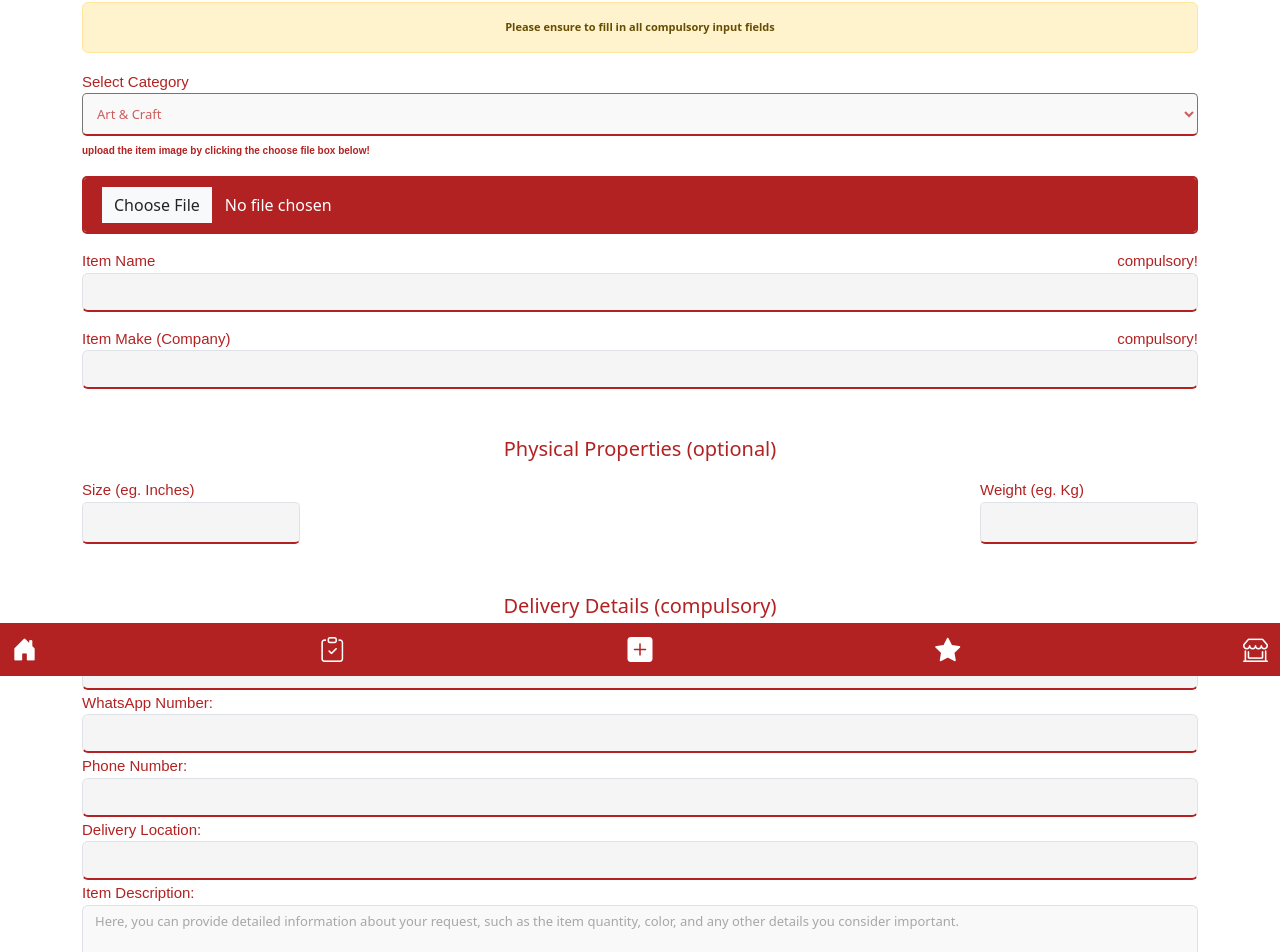
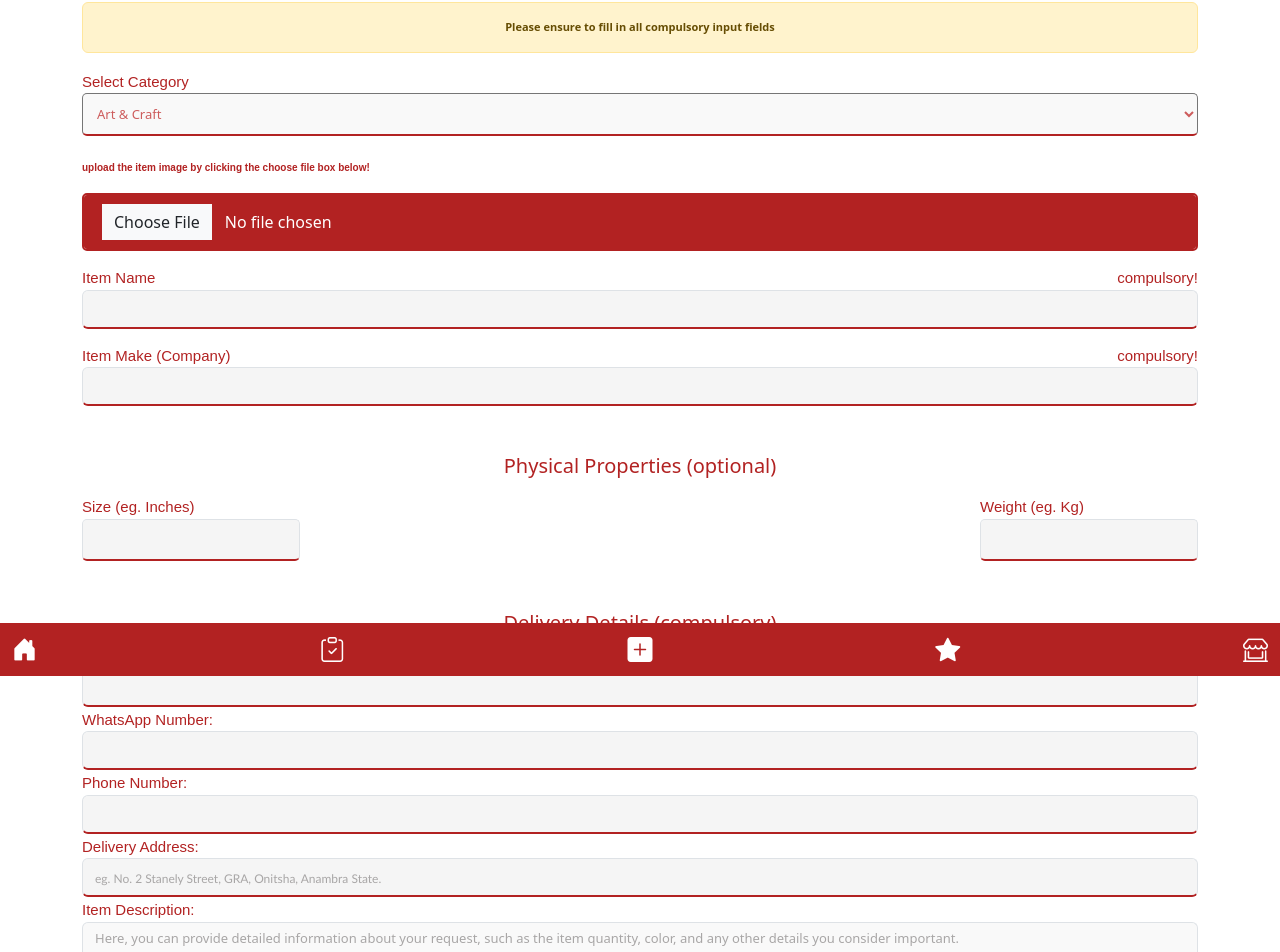
Before and after one commit to Ojukwu-Valentine1933/Supply-King, a React (Create React App) app: page /dashboard/order in a window 1280 px wide. Shown: the part 124-1076 px from the top of the page. Built offline with nearby package versions, Linux system fonts and the light colour scheme; a web font is replaced by a local one.

Commit message:
some more modifications

```diff
--- a/src/components/AllRoundComponents/OrderComponent.js
+++ b/src/components/AllRoundComponents/OrderComponent.js
@@ -3,6 +3,10 @@ import categories from "../../helpers/categories";
 import PictureUpload from "../../helpers/PictureUpload";
 
 const OrderComponent = () => {
+
+  const storeOrderDetails = {
+
+  }
   return (
     <div className={`container ${styles.order_div}`}>
       <h1 className="mt-5 text-center">Order</h1>
@@ -26,7 +30,7 @@ const OrderComponent = () => {
           </select>
         </div>
         <div>
-          <label
+          <label className="mt-4"
             style={{ fontSize: "10px", color: "#b22222", fontWeight: "600" }}
           >
             upload the item image by clicking the choose file box below!
@@ -82,8 +86,8 @@ const OrderComponent = () => {
             <input className={`form-control ${styles.input}`} type="email" />
             <label>Phone Number: </label>
             <input className={`form-control ${styles.input}`} type="number" />
-            <label>Delivery Location: </label>
-            <input className={`form-control ${styles.input}`} type="text" />
+            <label>Delivery Address: </label>
+            <input className={`form-control ${styles.input}`} type="text" placeholder="eg. No. 2 Stanely Street, GRA, Onitsha, Anambra State."/>
             <label>Item Description: </label>
             <textarea
               className={`form-control ${styles.text_area}`}
--- a/src/components/AllRoundComponents/OrderComponent.module.css
+++ b/src/components/AllRoundComponents/OrderComponent.module.css
@@ -36,9 +36,10 @@ label {
   background-color: #fff;
   color: #cd5c5c;
 }
-input::placeholder {
+.input::placeholder {
   font-size: 12px;
   font-family: "Gill Sans", "Gill Sans MT", Calibri, "Trebuchet MS", sans-serif;
+  color: #a8a6a6 !important;
 }
 .compulsory {
   display: flex;
--- a/src/components/SuccessComponents/LoginSuccess.module.css
+++ b/src/components/SuccessComponents/LoginSuccess.module.css
@@ -13,7 +13,7 @@
 .modal {
     height: 300px;
     width: 90%; /* Adjust width as needed */
-    background-color: rgb(235, 228, 228);
+    background-color: rgb(255, 251, 251);
     border-radius: 15px;
     box-shadow: 0px 0px 15px rgba(0, 0, 0, 0.6);
     padding: 20px;
```
